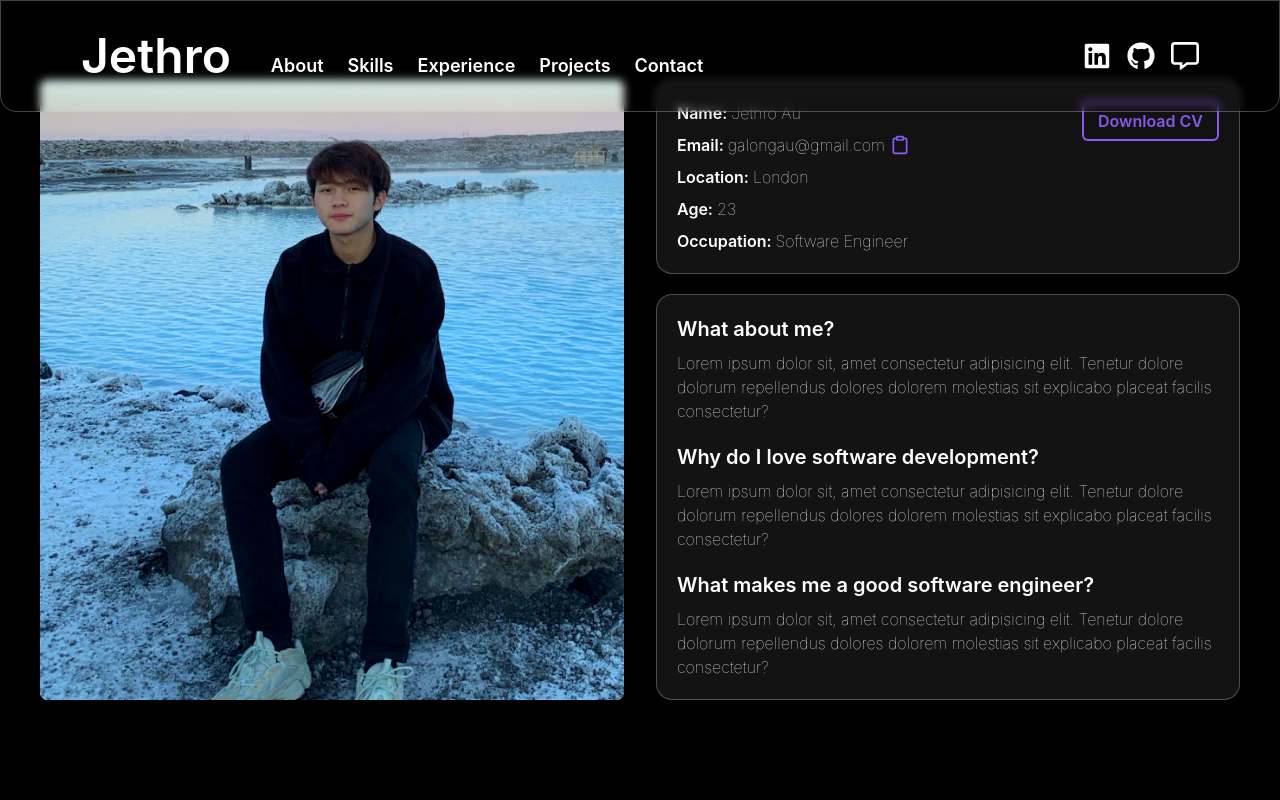
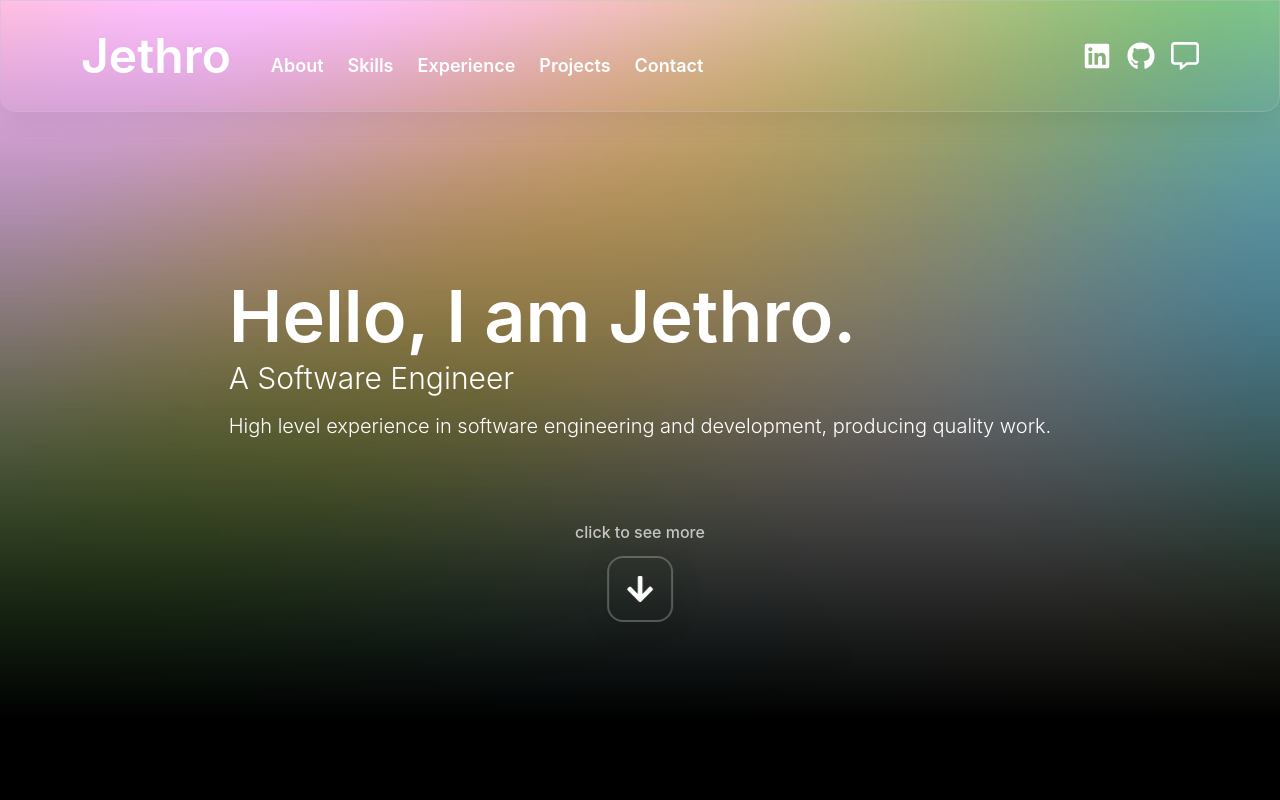
Before and after one commit to jethro-dev/personal-website, a Next.js app: page / in a window 1280 px wide. Shown: the top 800 px of the page. Built offline with nearby package versions, Linux system fonts and the light colour scheme.

Commit message:
refactor

```diff
--- a/pages/index.tsx
+++ b/pages/index.tsx
@@ -1,8 +1,8 @@
 import type { NextPage } from "next";
 import Head from "next/head";
 import Image from "next/image";
-import { Header, Sidebar } from "../components";
-import About from "../components/About";
+import { About, Header, Sidebar } from "../components";
+import Banner from "../components/Banner";
 import Contact from "../components/Contact";
 import Experience from "../components/Experience";
 import Portfolio from "../components/Projects";
@@ -11,7 +11,6 @@ import useWindowDimensions from "../hooks/useWindowDimensions";
 
 const Home: NextPage = () => {
   const { width } = useWindowDimensions();
-  console.log(width);
   return (
     <div>
       <Head>
@@ -26,10 +25,10 @@ const Home: NextPage = () => {
       <Header />
       {width && width < 1024 && <Sidebar />}
       <main>
-        {/* about*/}
+        {/* home banner */}
+        <Banner />
+        {/* about */}
         <About />
-        {/* [FIXME] FOR TESTING PURPOSE. REMOVE LATER */}
-        {/* <GradientTest /> */}
         {/* skills */}
         <Skills />
         {/* experience*/}
```
